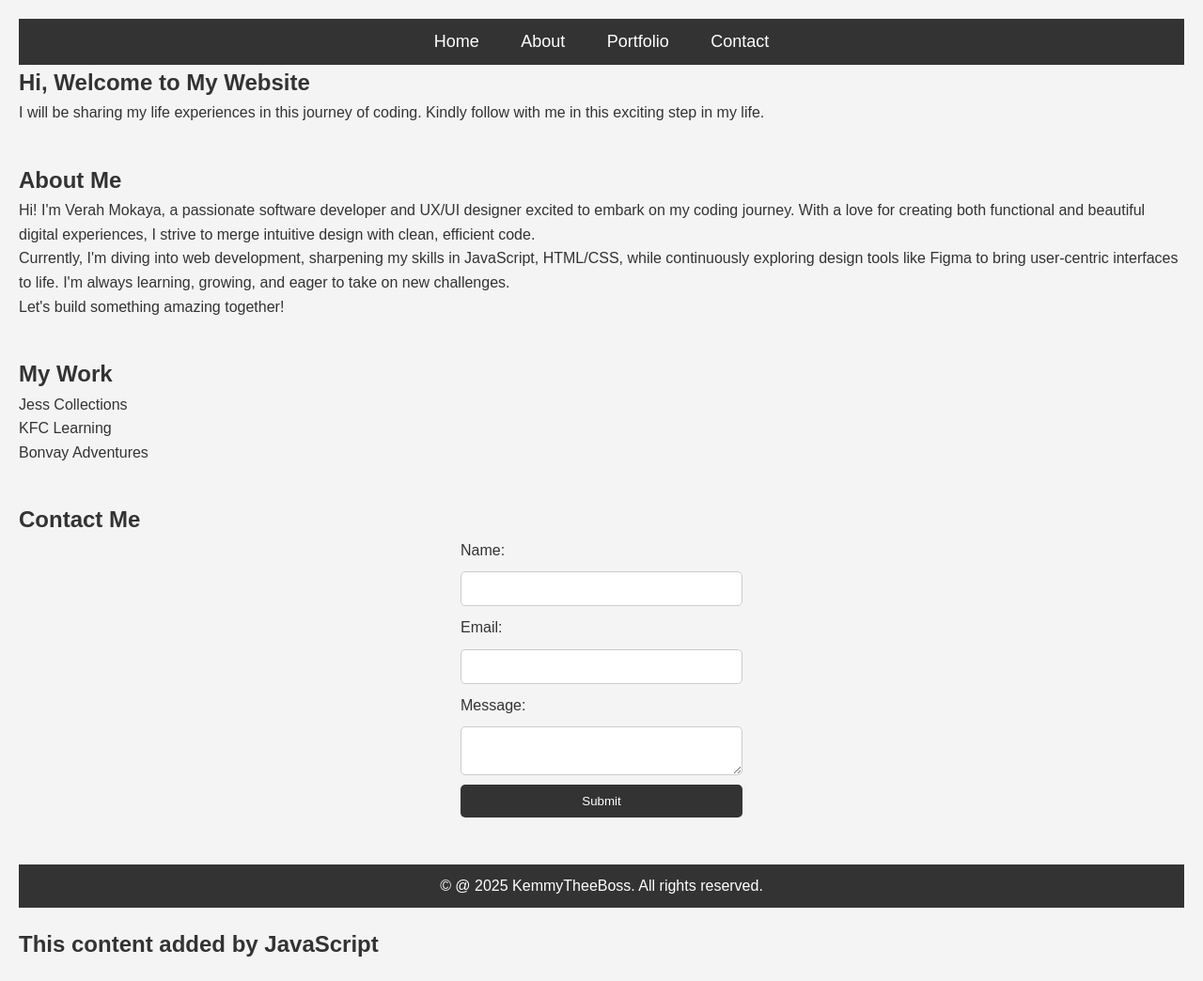
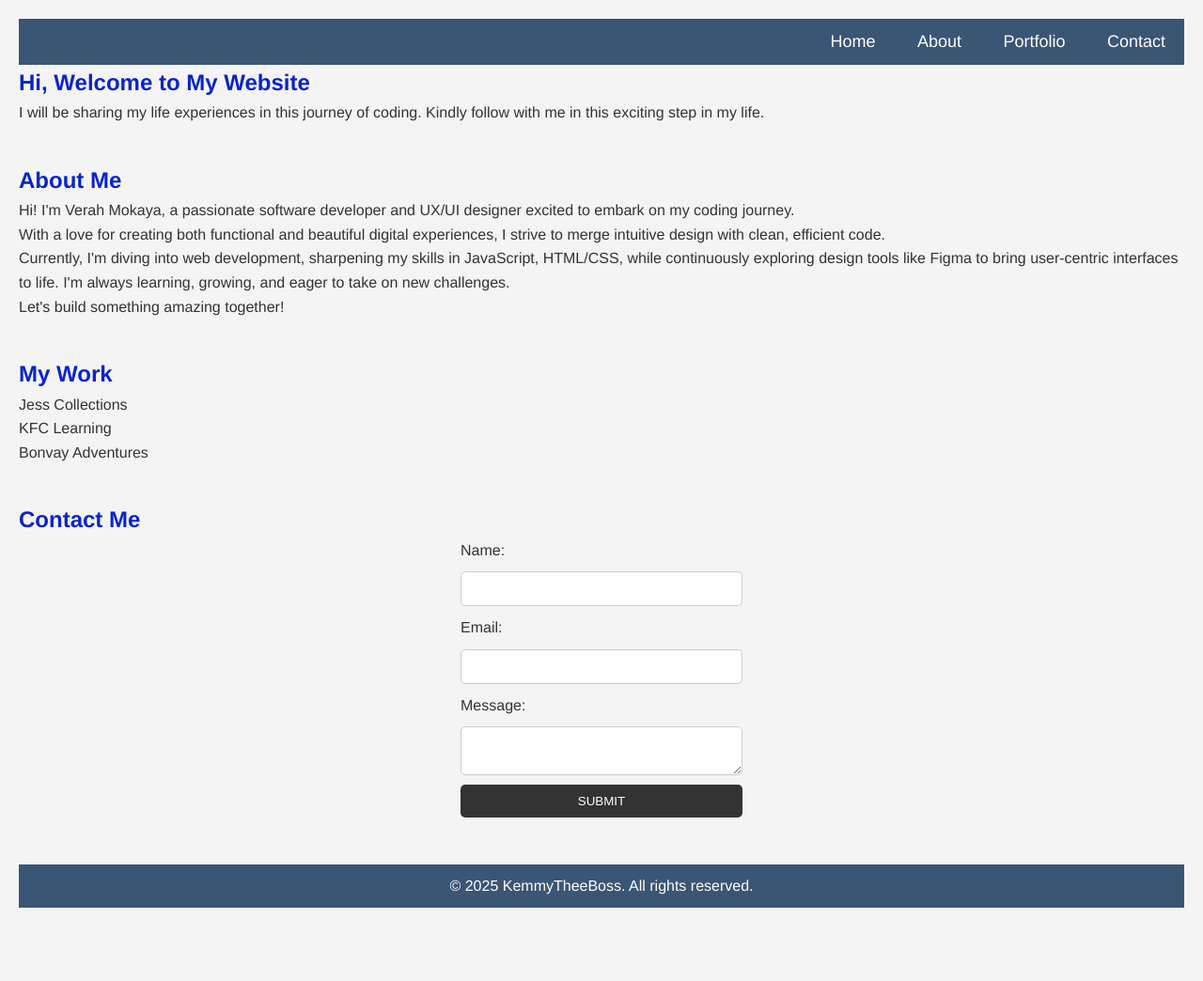
Before and after one commit to Kemmytheboss/Kemmy_thee_boss, a plain HTML site: page index.html in a window 1280 px wide. Shown: the whole page at 94% size. After the commit the page ends 986 px from the top, so only its background shows below. Drawn offline with Linux system fonts and the light colour scheme.

Commit message:
script added

```diff
--- a/index.html
+++ b/index.html
@@ -24,7 +24,8 @@
 
     <section id="about">
         <h2>About Me</h2>
-        <p>Hi! I'm Verah Mokaya, a passionate software developer and UX/UI designer excited to embark on my coding journey. With a love for creating both functional and beautiful digital experiences, I strive to merge intuitive design with clean, efficient code. </p>
+        <p>Hi! I'm Verah Mokaya, a passionate software developer and UX/UI designer excited to embark on my coding journey. </p>
+        <p> With a love for creating both functional and beautiful digital experiences, I strive to merge intuitive design with clean, efficient code.</p>
         <p> Currently, I'm diving into web development, sharpening my skills in JavaScript, HTML/CSS, while continuously exploring design tools like Figma to bring user-centric interfaces to life. I'm always learning, growing, and eager to take on new challenges.</p>
         <p>Let's build something amazing together!</p>
     </section>
@@ -48,12 +49,12 @@
             <label for="message">Message:</label>
             <textarea id="message" name="message" required></textarea>
 
-            <button type="submit">Submit</button>
+            <button type="submit">SUBMIT</button>
         </form>
     </section>
 
     <footer>
-        <p>&copy; @ 2025 KemmyTheeBoss. All rights reserved.</p>
+        <p>&copy; 2025 KemmyTheeBoss. All rights reserved.</p>
     </footer>
 
 
--- a/script.js
+++ b/script.js
@@ -1,3 +1,14 @@
-const h2 = document.createElement("h2");
-h2.textContent = "This content added by JavaScript";
-document.querySelector("body").appendChild(h2);
+// JavaScript for form validation
+
+document.querySelector("form").addEventListener("submit", function(e) {
+    let name = document.getElementById("name").value;
+    let email = document.getElementById("email").value;
+    let message = document.getElementById("message").value;
+
+    if (name === "" || email === "" || message === "") {
+        alert("Please fill in all fields.");
+        e.preventDefault(); // Prevent form submission
+    } else {
+        alert("Thank you for your message, " + name + "!");
+    }
+});
--- a/style.css
+++ b/style.css
@@ -7,7 +7,7 @@
 
 /* Body and general styles */
 body {
-    font-family: Arial, sans-serif;
+    font-family: Helvetica, sans-serif;
     line-height: 1.6;
     background-color: #f4f4f4;
     color: #333;
@@ -16,14 +16,14 @@ body {
 
 /* Header styles */
 header {
-    background-color: #333;
+    background-color: #082953c7;
     color: #fff;
     padding: 10px 0;
 }
 
 nav ul {
     list-style: none;
-    text-align: center;
+    text-align: right;
 }
 
 nav ul li {
@@ -47,7 +47,7 @@ section {
 }
 
 h1, h2 {
-    color: #333;
+    color: #0825c9;
 }
 
 h2 {
@@ -79,7 +79,7 @@ form button {
 }
 
 form button:hover {
-    background-color: #555;
+    background-color: #0825c9;
 }
 
 /* Footer styles */
@@ -87,6 +87,6 @@ footer {
     text-align: center;
     margin-top: 50px;
     padding: 10px;
-    background-color: #333;
+    background-color: #082953c7;
     color: #fff;
 }
```
